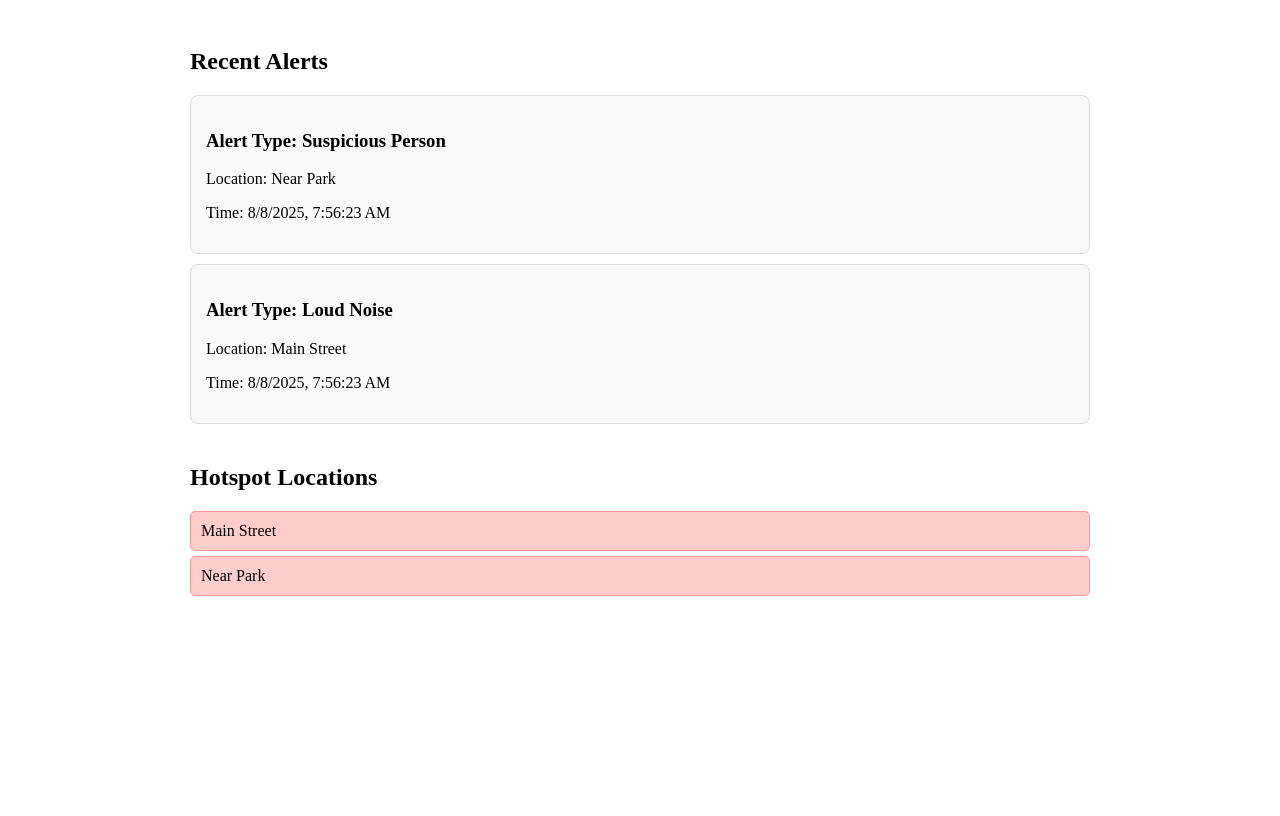
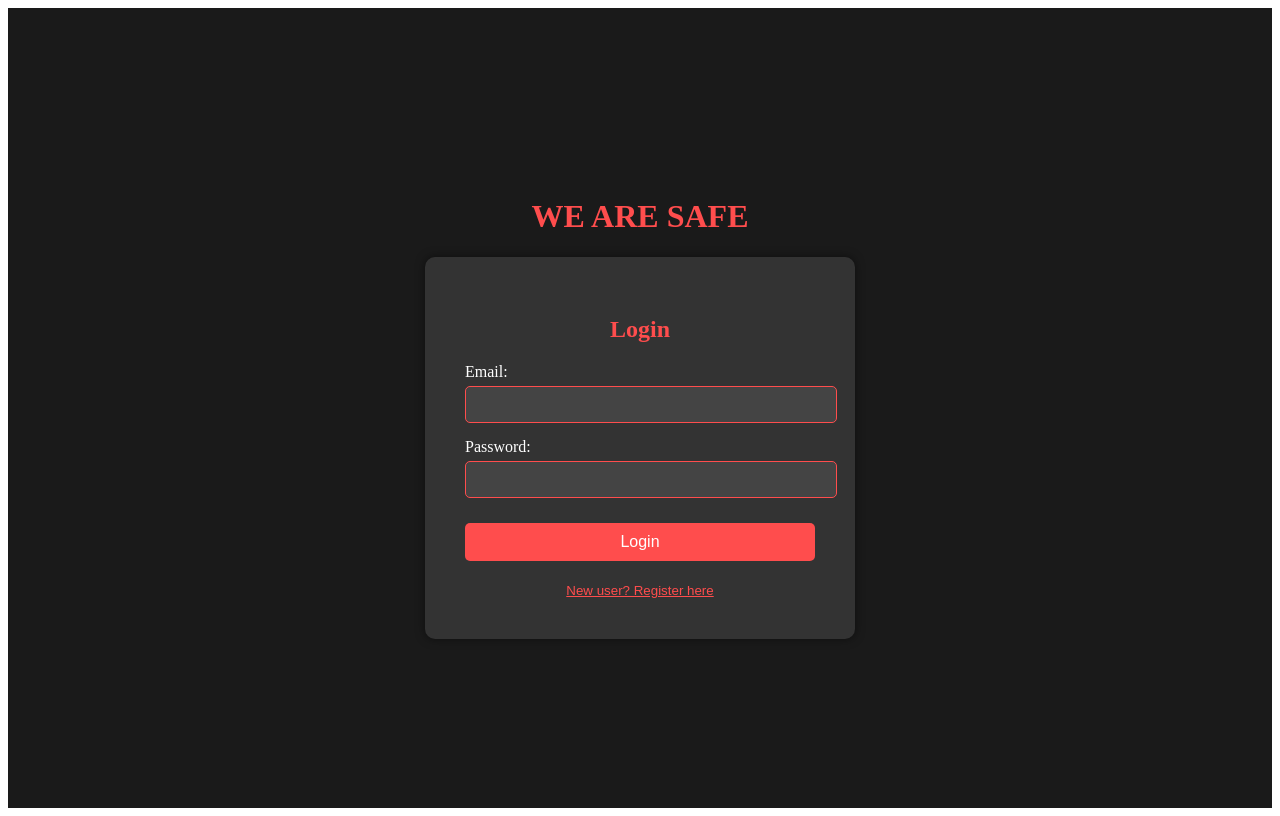
Before and after one commit to kanishkaag12/women-safety-frontend, a React (Vite) app: page /login in a window 1280 px wide. Built offline with nearby package versions, Linux system fonts and the light colour scheme.

Commit message:
added new files

```diff
--- a/package.json
+++ b/package.json
@@ -11,7 +11,8 @@
   },
   "dependencies": {
     "react": "^19.1.0",
-    "react-dom": "^19.1.0"
+    "react-dom": "^19.1.0",
+    "react-router-dom": "^7.8.0"
   },
   "devDependencies": {
     "@eslint/js": "^9.30.1",
--- a/src/App.jsx
+++ b/src/App.jsx
@@ -1,13 +1,34 @@
-import React from 'react';
+import React, { useState, useEffect } from 'react';
+import { BrowserRouter as Router, Routes, Route, Navigate } from 'react-router-dom';
 import './App.css';
-import Dashboard from './Dashboard.jsx'; // Changed from './Dashboard'
+import Dashboard from './Dashboard.jsx';
+import Auth from './Auth.jsx';
 
 function App() {
-  return (
-    <div className="App">
-      <Dashboard />
-    </div>
-  );
+    const [token, setToken] = useState(null);
+
+    useEffect(() => {
+        const storedToken = localStorage.getItem('token');
+        if (storedToken) {
+            setToken(storedToken);
+        }
+    }, []);
+
+    return (
+        <Router>
+            <div className="App">
+                <Routes>
+                    <Route path="/register" element={<Auth setToken={setToken} />} />
+                    <Route path="/login" element={<Auth setToken={setToken} />} />
+                    <Route
+                        path="/dashboard"
+                        element={token ? <Dashboard /> : <Navigate to="/login" replace />}
+                    />
+                    <Route path="/" element={<Navigate to="/dashboard" replace />} />
+                </Routes>
+            </div>
+        </Router>
+    );
 }
 
 export default App;
--- /dev/null
+++ b/src/Auth.jsx
@@ -0,0 +1,163 @@
+import React, { useState } from 'react';
+import { useNavigate } from 'react-router-dom';
+
+const Auth = ({ setToken }) => {
+    const [isLogin, setIsLogin] = useState(true);
+    const [name, setName] = useState('');
+    const [email, setEmail] = useState('');
+    const [password, setPassword] = useState('');
+    const [aadhaarNumber, setAadhaarNumber] = useState('');
+    const navigate = useNavigate();
+
+    const handleSubmit = async (e) => {
+        e.preventDefault();
+        const url = isLogin ? 'http://localhost:5000/api/auth/login' : 'http://localhost:5000/api/auth/register';
+        const body = isLogin ? { email, password } : { name, email, password, aadhaarNumber };
+
+        try {
+            const response = await fetch(url, {
+                method: 'POST',
+                headers: { 'Content-Type': 'application/json' },
+                body: JSON.stringify(body),
+            });
+            const data = await response.json();
+            if (response.ok) {
+                if (isLogin) {
+                    setToken(data.token);
+                    localStorage.setItem('token', data.token);
+                    navigate('/dashboard');
+                } else {
+                    alert('Registration successful! Please log in.');
+                    setIsLogin(true);
+                }
+            } else {
+                alert(data.message);
+            }
+        } catch (error) {
+            alert('An error occurred. Please try again.');
+        }
+    };
+
+    return (
+        <div className="auth-container" style={{
+            backgroundColor: '#1a1a1a',
+            color: '#fff',
+            minHeight: '100vh',
+            display: 'flex',
+            flexDirection: 'column',
+            alignItems: 'center',
+            justifyContent: 'center',
+        }}>
+            <h1 style={{ color: '#ff4d4d' }}>WE ARE SAFE</h1>
+            <div className="auth-form-box" style={{
+                backgroundColor: '#333',
+                padding: '40px',
+                borderRadius: '10px',
+                boxShadow: '0 0 10px rgba(0, 0, 0, 0.5)',
+                width: '350px',
+            }}>
+                <h2 style={{ color: '#ff4d4d', textAlign: 'center' }}>{isLogin ? 'Login' : 'Register'}</h2>
+                <form onSubmit={handleSubmit}>
+                    {!isLogin && (
+                        <div className="form-group" style={{ marginBottom: '15px' }}>
+                            <label style={{ display: 'block', marginBottom: '5px' }}>Name:</label>
+                            <input
+                                type="text"
+                                value={name}
+                                onChange={(e) => setName(e.target.value)}
+                                required={!isLogin}
+                                style={{
+                                    width: '100%',
+                                    padding: '10px',
+                                    borderRadius: '5px',
+                                    border: '1px solid #ff4d4d',
+                                    backgroundColor: '#444',
+                                    color: '#fff'
+                                }}
+                            />
+                        </div>
+                    )}
+                    <div className="form-group" style={{ marginBottom: '15px' }}>
+                        <label style={{ display: 'block', marginBottom: '5px' }}>Email:</label>
+                        <input
+                            type="email"
+                            value={email}
+                            onChange={(e) => setEmail(e.target.value)}
+                            required
+                            style={{
+                                width: '100%',
+                                padding: '10px',
+                                borderRadius: '5px',
+                                border: '1px solid #ff4d4d',
+                                backgroundColor: '#444',
+                                color: '#fff'
+                            }}
+                        />
+                    </div>
+                    {!isLogin && (
+                        <div className="form-group" style={{ marginBottom: '15px' }}>
+                            <label style={{ display: 'block', marginBottom: '5px' }}>Aadhaar Number:</label>
+                            <input
+                                type="text"
+                                value={aadhaarNumber}
+                                onChange={(e) => setAadhaarNumber(e.target.value)}
+                                required={!isLogin}
+                                style={{
+                                    width: '100%',
+                                    padding: '10px',
+                                    borderRadius: '5px',
+                                    border: '1px solid #ff4d4d',
+                                    backgroundColor: '#444',
+                                    color: '#fff'
+                                }}
+                            />
+                        </div>
+                    )}
+                    <div className="form-group" style={{ marginBottom: '15px' }}>
+                        <label style={{ display: 'block', marginBottom: '5px' }}>Password:</label>
+                        <input
+                            type="password"
+                            value={password}
+                            onChange={(e) => setPassword(e.target.value)}
+                            required
+                            style={{
+                                width: '100%',
+                                padding: '10px',
+                                borderRadius: '5px',
+                                border: '1px solid #ff4d4d',
+                                backgroundColor: '#444',
+                                color: '#fff'
+                            }}
+                        />
+                    </div>
+                    <button type="submit" style={{
+                        width: '100%',
+                        padding: '10px',
+                        backgroundColor: '#ff4d4d',
+                        color: '#fff',
+                        border: 'none',
+                        borderRadius: '5px',
+                        cursor: 'pointer',
+                        fontSize: '16px',
+                        marginTop: '10px',
+                    }}>
+                        {isLogin ? 'Login' : 'Register'}
+                    </button>
+                </form>
+                <div style={{ textAlign: 'center', marginTop: '20px' }}>
+                    <button onClick={() => setIsLogin(!isLogin)} style={{
+                        background: 'none',
+                        border: 'none',
+                        color: '#ff4d4d',
+                        cursor: 'pointer',
+                        textDecoration: 'underline',
+                    }}>
+                        {isLogin ? 'New user? Register here' : 'Already have an account? Login here'}
+                    </button>
+                </div>
+            </div>
+        </div>
+    );
+};
+
+export default Auth;
```
Also changed, not shown: 1 other file (tests, documents, lock files or other folders).
